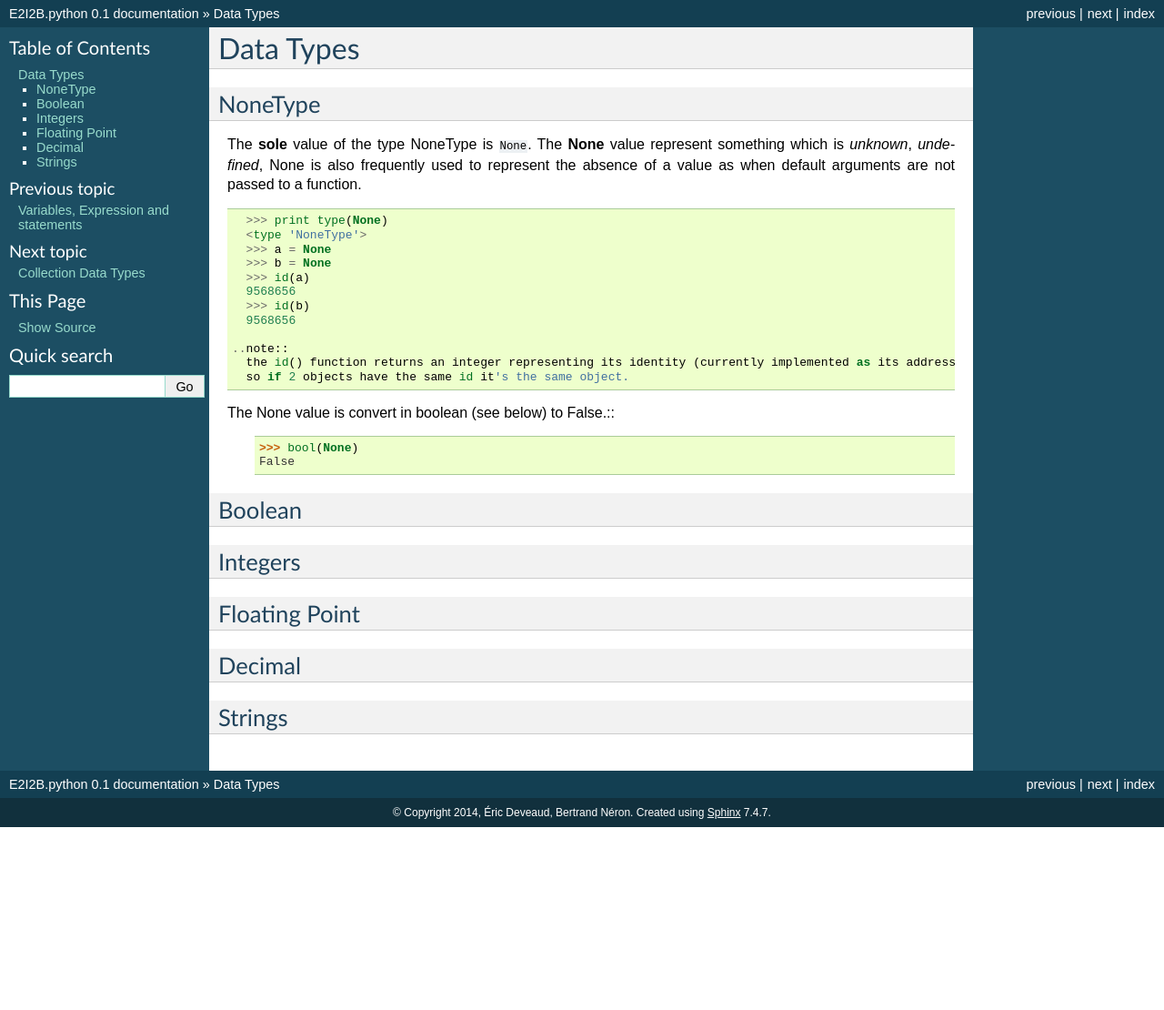
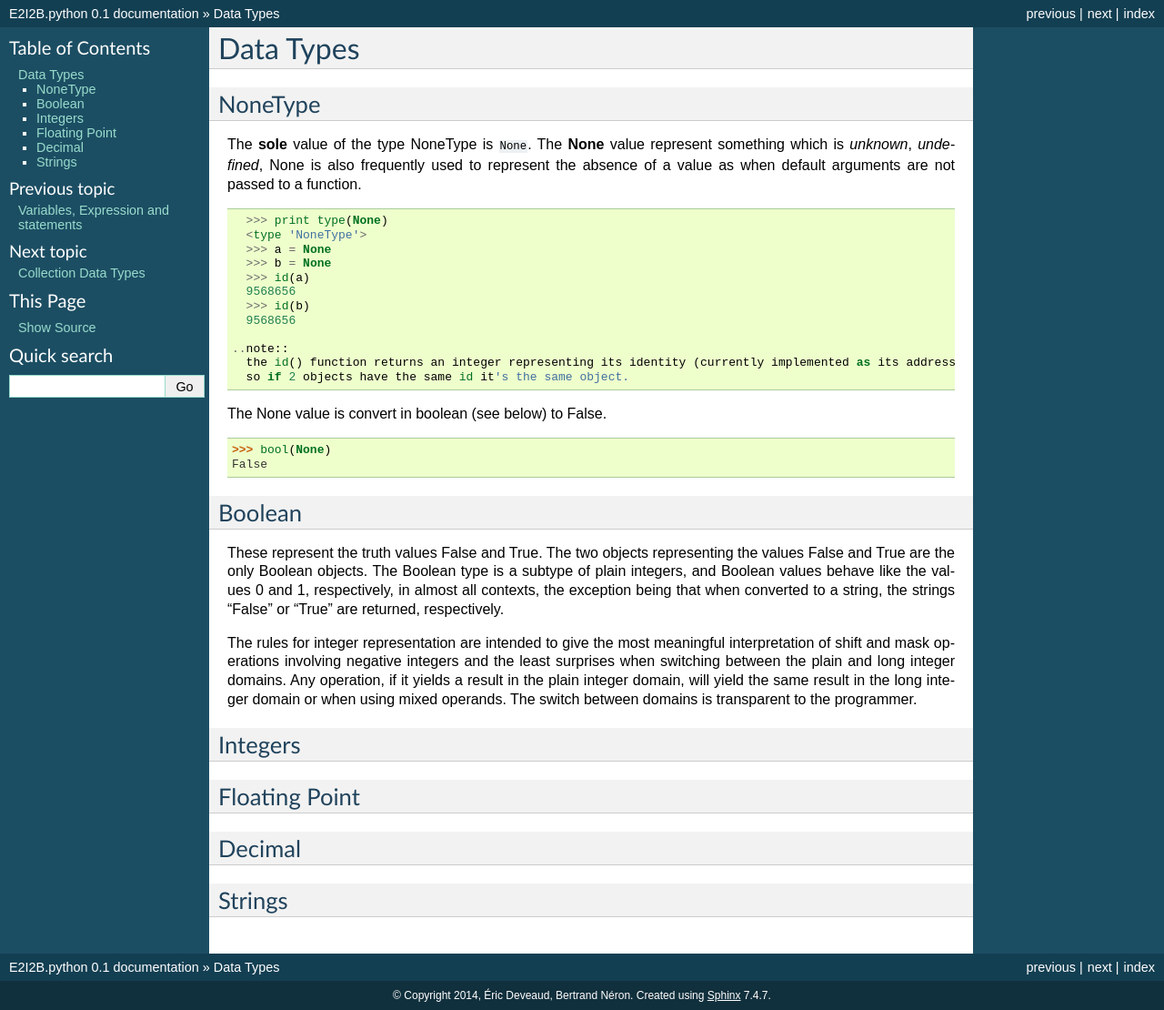
Before and after one commit to C3BI-pasteur-fr/python-course-1, a Sphinx documentation site: the page built from source/Data_Types.rst, in a window 1280 px wide. Shown: the whole page at 91% size. Built offline with Sphinx 7.4.7, drawn with Linux system fonts in a browser that asks for light colours; before the commit the page ends 909 px from its top, so only the background shows below that.

Commit message:
add section about Boolean datatype

```diff
--- a/source/Data_Types.rst
+++ b/source/Data_Types.rst
@@ -24,7 +24,8 @@ None is also frequently used to represent the absence of a value as when default
    the id() function returns an integer representing its identity (currently implemented as its address).
    so if 2 objects have the same id it's the same object.
 
-The None value is convert in boolean (see below) to False.::
+The None value is convert in boolean (see below) to False. ::
+
    >>> bool(None)
    False
 
@@ -32,7 +33,17 @@ The None value is convert in boolean (see below) to False.::
 Boolean
 =======
 
+These represent the truth values False and True.
+The two objects representing the values False and True are the only Boolean objects.
+The Boolean type is a subtype of plain integers, and Boolean values behave like the values 0 and 1,
+respectively, in almost all contexts, the exception being that when converted to a string,
+the strings "False" or "True" are returned, respectively.
 
+The rules for integer representation are intended to give the most meaningful interpretation of shift
+and mask operations involving negative integers and the least surprises when switching between the plain
+and long integer domains. Any operation, if it yields a result in the plain integer domain,
+will yield the same result in the long integer domain or when using mixed operands.
+The switch between domains is transparent to the programmer.
 
 .. _integers:
 
```
